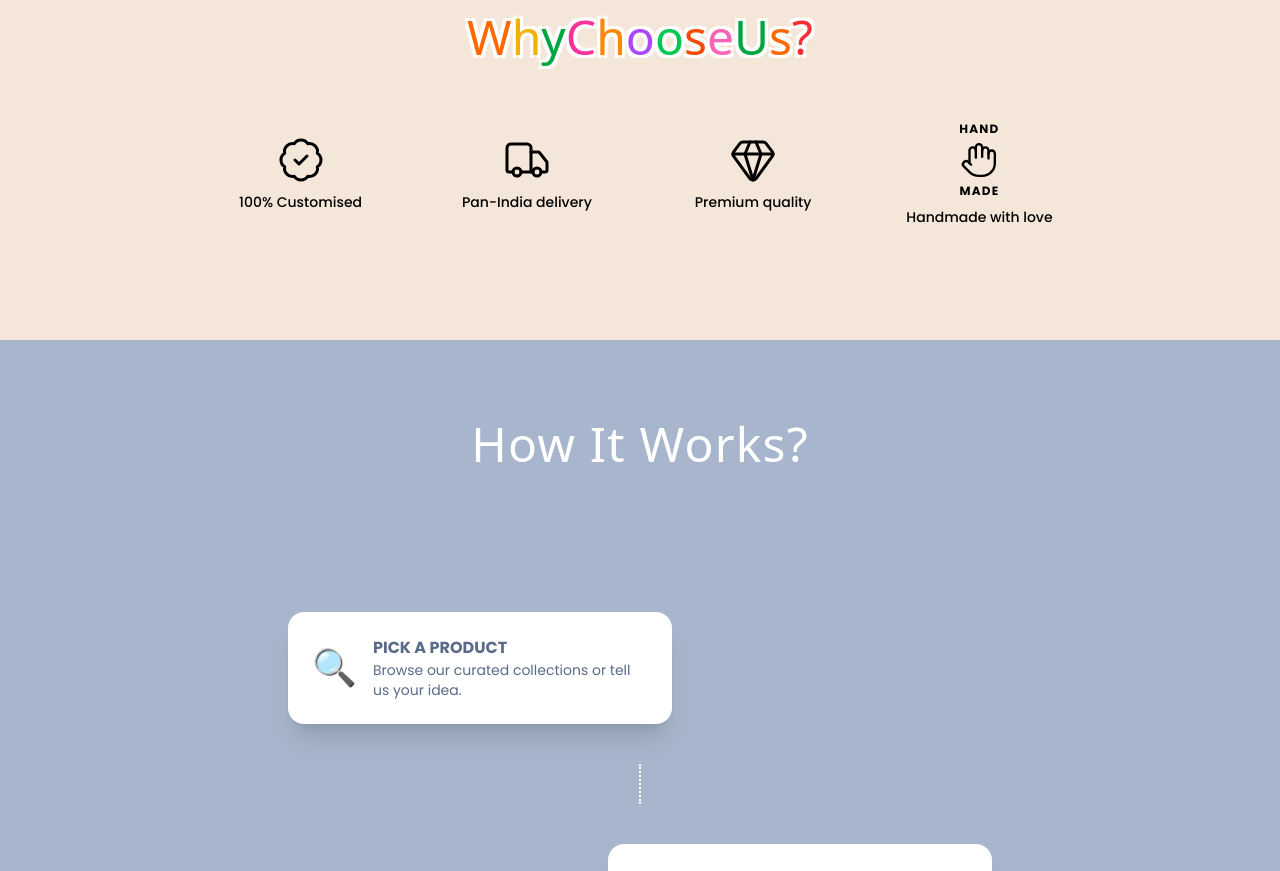
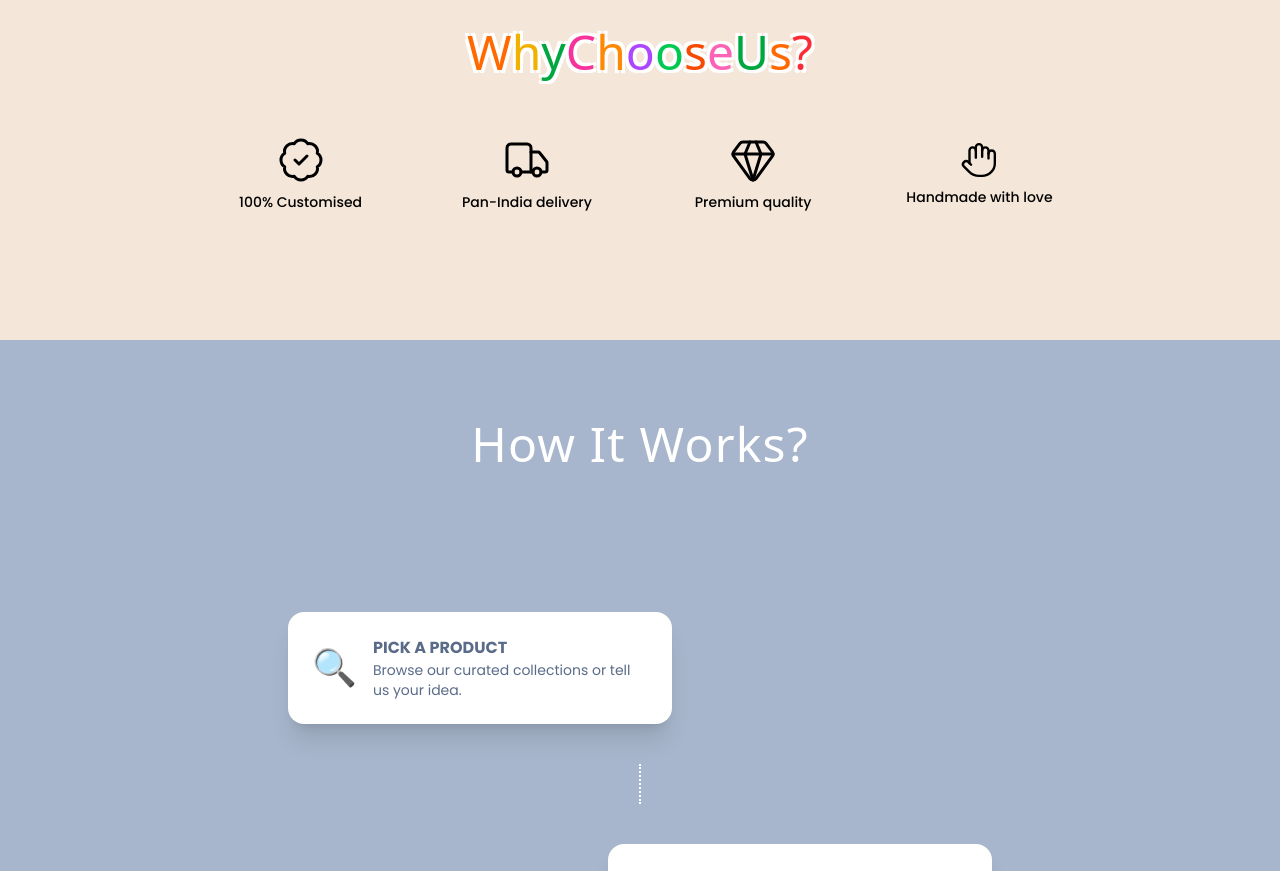
Before and after one commit to SourishSamanta/gifts-box, a React (Vite) app: page / in a window 1280 px wide. Shown: the part 3300-4171 px from the top of the page. Built offline with nearby package versions, Linux system fonts and the light colour scheme; a web font is replaced by a local one.

Commit message:
doing products

```diff
--- a/src/components/WhyChooseUs.jsx
+++ b/src/components/WhyChooseUs.jsx
@@ -16,17 +16,7 @@ const WhyChooseUs = () => {
             label: "Premium quality",
         },
         {
-            icon: (
-                <div className="flex flex-col items-center">
-                    <p className="text-xs tracking-widest font-bold mb-1">
-                        HAND
-                    </p>
-                    <Hand size={38} strokeWidth={1.5} />
-                    <p className="text-xs tracking-widest font-bold mt-1">
-                        MADE
-                    </p>
-                </div>
-            ),
+            icon: <Hand size={38} strokeWidth={1.5} />,
             label: "Handmade with love",
         },
     ];
```
